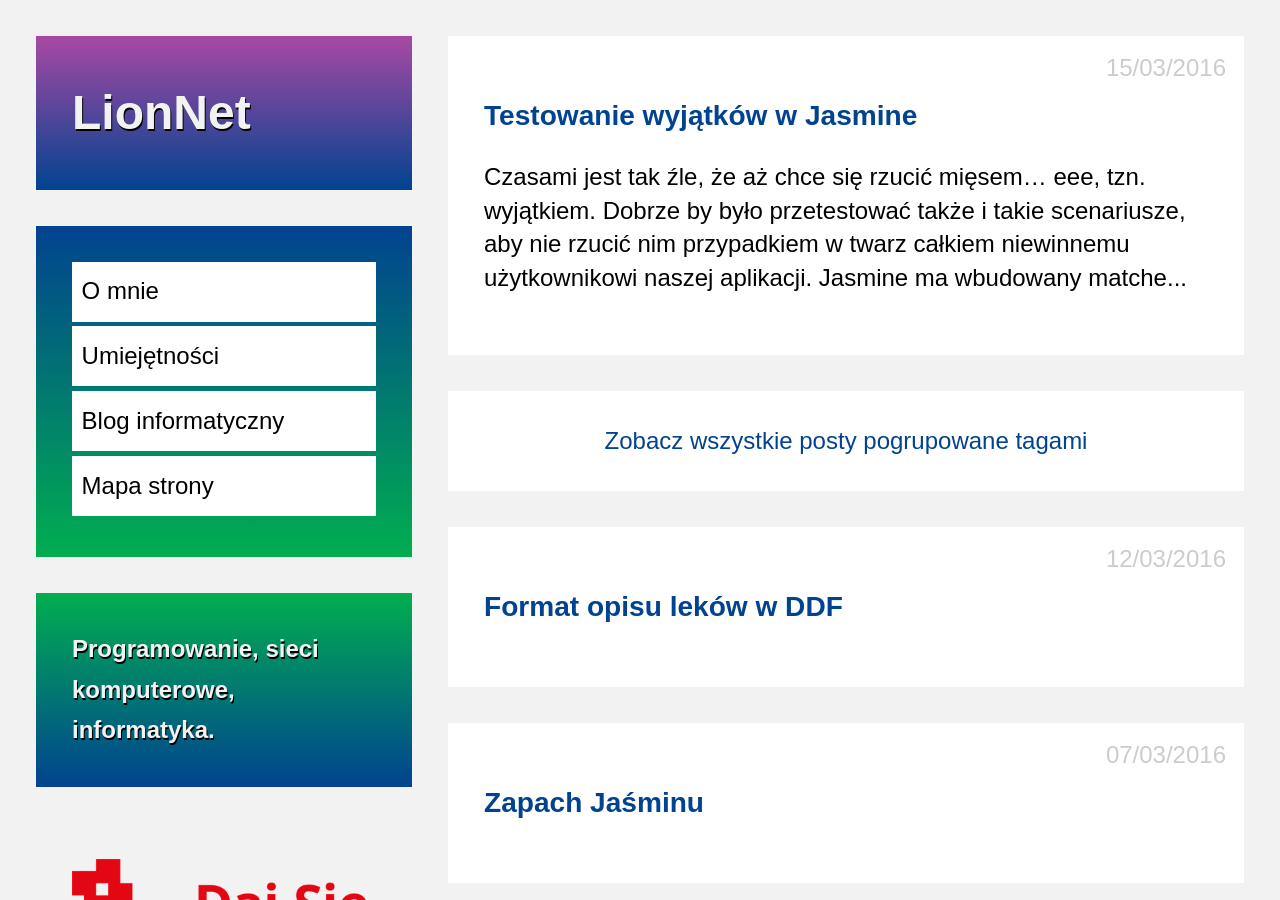
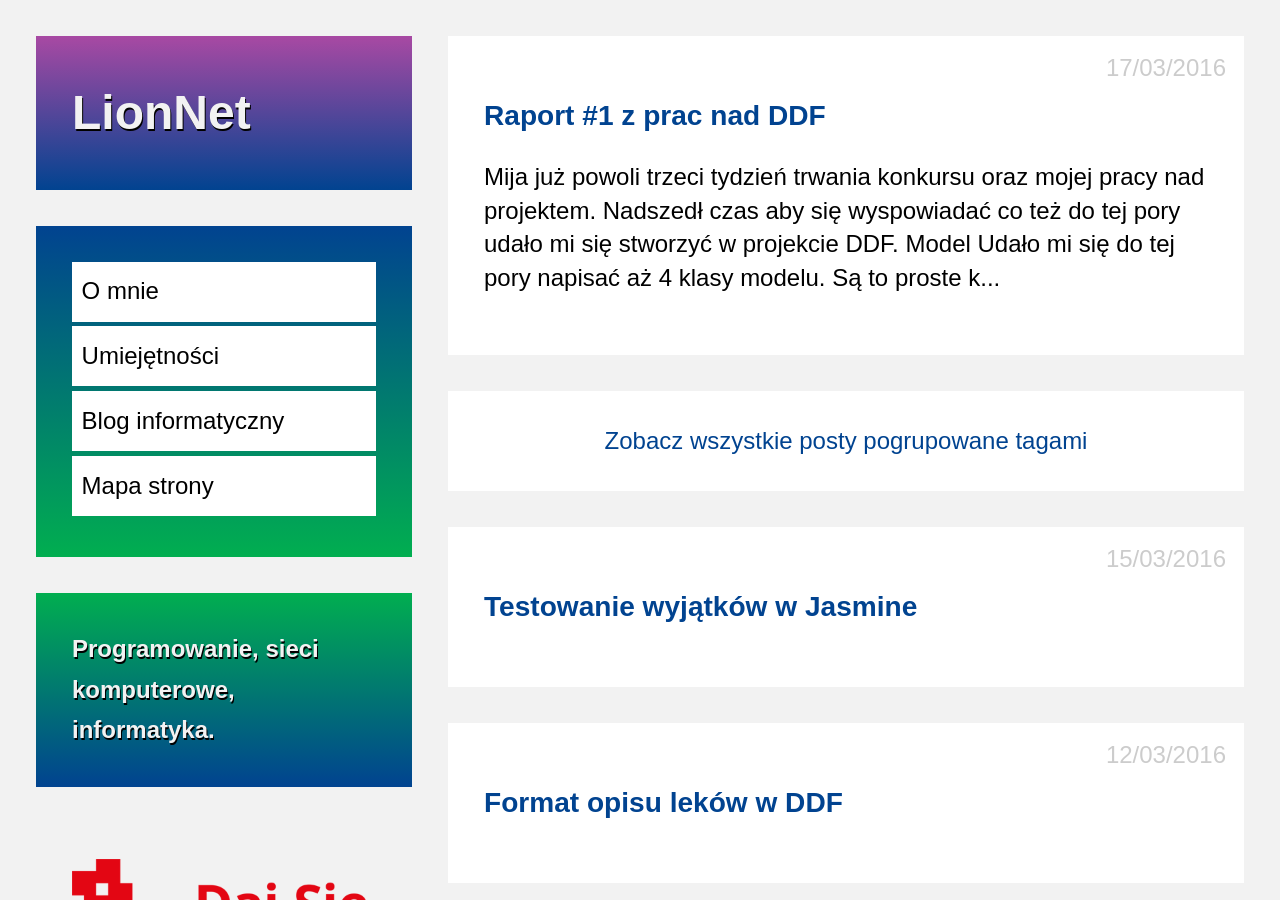
Before and after one commit to maciejlew/maciejlew.github.io, a Jekyll site: the page built from pages/blog.md, in a window 1280 px wide and 900 px high. Built offline with Jekyll 4.4.1, drawn with Linux system fonts in a browser that asks for light colours; some of the changed lines change nothing that is shown.

Commit message:
Adds post 'Raport #1 z prac nad DDF'

```diff
--- /dev/null
+++ b/_posts/2016-03-17-raport-1-z-prac-nad-ddf.md
@@ -0,0 +1,67 @@
+---
+layout: post
+title: "Raport #1 z prac nad DDF"
+date: "2016-03-17 21:10:00"
+description: 'Raport #1 z postępów w pracach nad projektem DDF - Drug Dose Framework'
+keywords: "daj się poznać 2016, konkurs programistyczny, aplikacja konkursowa,
+drug dose framework, aplikacja mobilna, pas pediatryczny, dawkowanie leków, yeoman,
+ionic framework, generator aplikacji, jasmine, bdd, testowanie aplikacji, wyjątki"
+tags:
+- DSP2016
+- JS
+- DDF
+- OOP
+- QA
+---
+
+Mija już powoli trzeci tydzień trwania konkursu oraz mojej pracy nad projektem.
+Nadszedł czas aby się wyspowiadać co też do tej pory udało mi się stworzyć w
+[projekcie DDF]({{site.url}}/2016/03/01/dam-sie-poznac.html).
+
+## Model
+
+Udało mi się do tej pory napisać aż 4 klasy modelu. Są to proste klasy typu Value
+Object - kilka pól, prosta walidacja, gettery, settery. Postanowiłem także na
+wprowadzenie do projektu dokumentacji w postaci diagramów UML. Jak to czasami bywa
+zaczynam od tyłu - w pierwszej kolejności powstał diagram klas, ubogi ale zawsze coś.
+Zamodelowane zostały klasy opakowujące
+[formaty leków obsługiwanych w DDF]({{site.url}}/2016/03/12/format-opisu-lekow-w-ddf.html).
+Modelowanie będę przeprowadzał w bardzo fajnym programiku Dia. Plik z modelem
+znajdziecie w
+[repozytorium](https://github.com/maciejlew/drug-dose-framework/blob/master/doc/ddf.dia),
+poniżej prezentuję wspomniany diagram klas:
+
+[Diagram klas w projekcie DDF]({{site.url}}/img/ddf001.png)
+
+## Kontroler
+
+Jeśli chodzi o kontrolery to skorzystałem z wbudowanego w AngularJS modułu routingu
+- ngRoute. Powstały trzy proste kontrolery, obsługujące listę leków, szczegóły
+leku oraz formatkę obliczania dawek leku (która jeszcze niczego sensownego nie
+wylicza). Poznałem także framework Angular na tyle, że zrobiłem ładowanie plików
+serwisem $http.
+
+## Widok
+
+Powstały trzy partiale do wspomnianych wyżej kontrolerów. Wykorzystuję w nich
+takie komponenty frameworka Ionic jak ion-list i ion-option-button - naprawdę
+świetnie działają!
+
+## Testy
+
+Ostro testuję moją apkę. Do tej pory powstały 44 testy w frameworku Jasmine.
+Na razie są to proste asercje i
+[testowanie rzucanych wyjątków]({{site.url}}//2016/03/15/testowanie-wyjatkow-w-jasmine.html).
+Pokrycie kodu to niemal 90%:
+
+ * Statements : 89.38% ( 202/226 )
+ * Branches : 79.61% ( 82/103 )
+ * Functions : 80.95% ( 51/63 )
+ * Lines : 89.38% ( 202/226 )
+
+## Plany
+
+To tyle na razie. W kolejnym tygodniu zamierzam wyspecyfikować przy pomocy
+diagramów UML działanie aplikacji oraz dokończyć model.
+
+{% include acronyms.md %}
--- a/pages/map.md
+++ b/pages/map.md
@@ -24,6 +24,7 @@ redirect_from: /map/
  * [Umiejętności](../umiejetnosci)
  * [Kontakt](../kontakt)
  * [Blog informatyczny](../blog)
+   * [Raport #1 z prac nad DDF](../2016/03/17/raport-1-z-prac-nad-ddf.html)
    * [Testowanie wyjątków w Jasmine](../2016/03/15/testowanie-wyjatkow-w-jasmine.html)
    * [Format opisu leków w DDF](../2016/03/12/format-opisu-lekow-w-ddf.html)
    * [Zapach Jaśminu](../2016/03/07/zapach-jasminu.html)
```
Also changed, not shown: img/ddf001.png (added).
